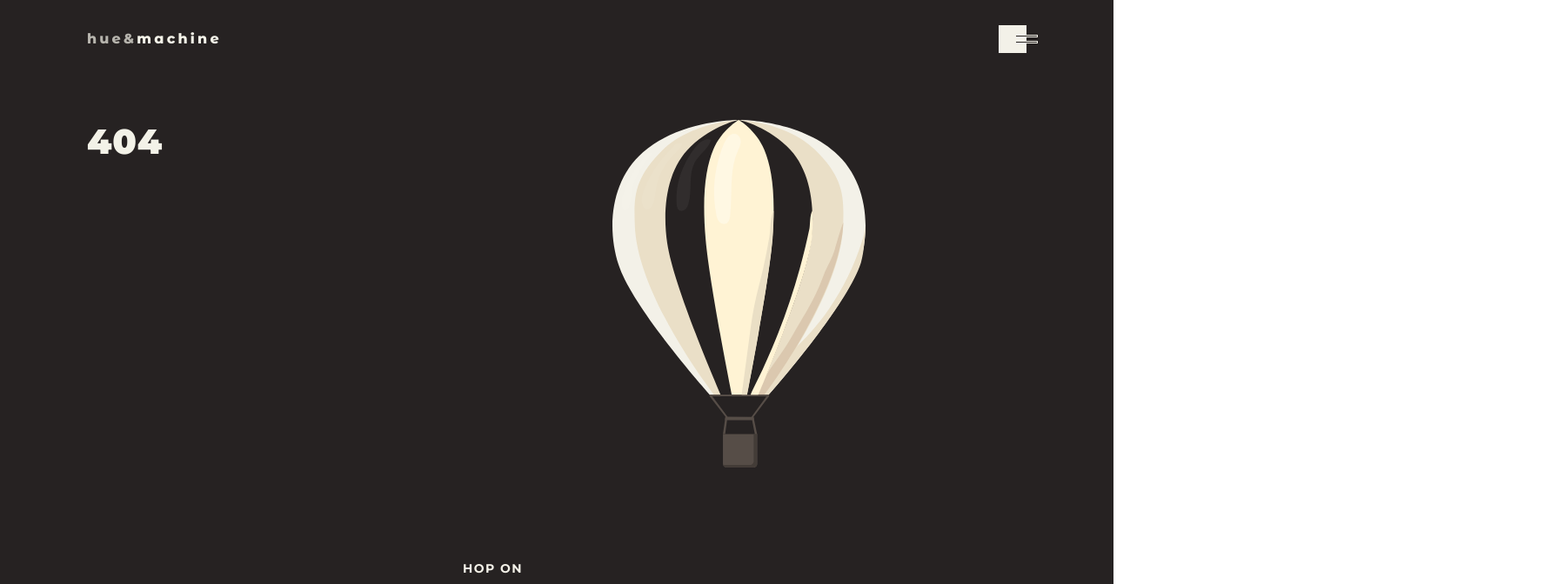
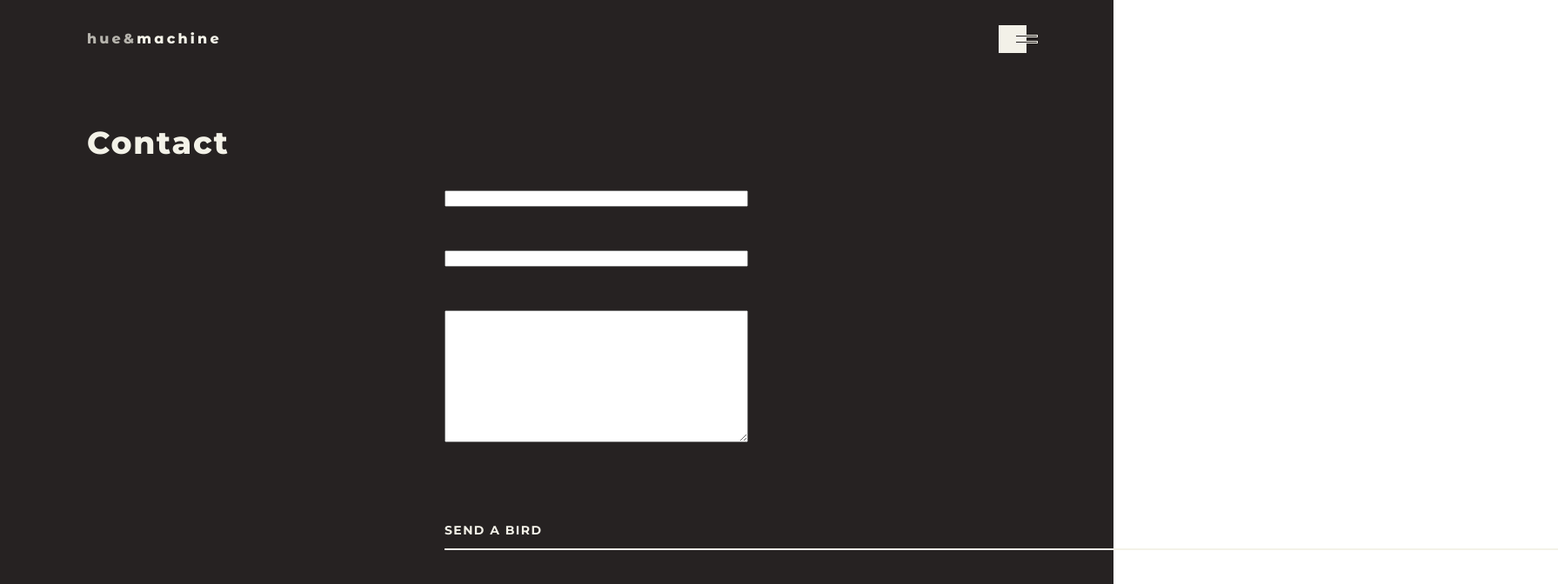
Before and after one commit to BDenysovets/hue-machine, a React (Create React App) app: page /contacts in a window 1280 px wide. Before the commit this address had no page. Shown: the top 672 px of the page at 87% size, 1791 px wide, since content can reach past the window. Built offline with nearby package versions, Linux system fonts and the light colour scheme.

Commit message:
feat: contacts page wip

```diff
--- a/src/App.tsx
+++ b/src/App.tsx
@@ -1,7 +1,7 @@
 import { Route, Routes } from "react-router-dom";
 import NotFound from "./pages/not-found";
 import Home from "./pages/home";
-import Contact from "./pages/contact";
+import Contacts from "./pages/contacts";
 
 import './styles/main.scss'
 
@@ -9,7 +9,7 @@ function App() {
   return (
     <Routes>
       <Route index element={<Home />} />
-      <Route path='/contact' element={<Contact />} />
+      <Route path='/contacts' element={<Contacts />} />
       <Route path="*" element={<NotFound />} />
     </Routes>
   );
--- a/src/components/ctaButton/CTAButton.tsx
+++ b/src/components/ctaButton/CTAButton.tsx
@@ -8,13 +8,14 @@ type Props = {
   subtitle?: string;
   link?: string;
   theme?: AppTheme
+  onClick?: () => void;
 }
 
-const CTAButton = ({title, subtitle, link = "/", theme = "dark"}: Props) => {
+const CTAButton = ({title, subtitle, link = "/", theme = "dark", onClick}: Props) => {
   const navigate = useNavigate();
 
   return (
-    <div className={cx('ctaButton', theme)} onClick={() => navigate(link)}>
+    <div className={cx('ctaButton', theme)} onClick={() => onClick ? onClick() : navigate(link)}>
       <div className="line top"/>
       <div className="line bottom"/>
       <div className="title">{title}</div>
--- a/src/pages/contact/index.tsx
+++ /dev/null
@@ -1,12 +0,0 @@
-import {FC} from "react";
-import { DefaultLayout } from "../../components/layout/DefaultLayout";
-
-const Contact: FC = () => {
-  return (
-    <DefaultLayout>
-      <h1>Contact Page</h1>
-    </DefaultLayout>
-  )
-}
-
-export default Contact
--- /dev/null
+++ b/src/pages/contacts/index.scss
@@ -0,0 +1,61 @@
+@import "../../styles/variables";
+@import "../../styles/mixins";
+
+.contactPage {
+  padding: 31px 0;
+
+  @media (min-width: $media-md) {
+    padding: 15px 0;
+  }
+
+  @media (min-width: $media-lg) {
+    padding: 48px 0;
+  }
+
+  .contactForm {
+    display: grid;
+    gap: 50px;
+  }
+
+  .contactPageTitle {
+    margin-bottom: 40px;
+
+    @media (min-width: $media-md) {
+      margin-bottom: 32px;
+    }
+
+    @media (min-width: $media-lg) {
+      margin-bottom: 29px;
+    }
+  }
+
+  .contactPageForm {
+    display: flex;
+    justify-content: flex-end;
+
+    .contactPageFormWrapper {
+      width: 100%;
+
+      @media (min-width: $media-md) {
+        max-width: 355px;
+      }
+
+      @media (min-width: $media-lg) {
+        max-width: 349px;
+        margin-right: 320px;
+      }
+    }
+
+    .formSubmission {
+      margin-top: 58px;
+
+      @media (min-width: $media-md) {
+        margin-top: 65px;
+      }
+
+      @media (min-width: $media-lg) {
+        margin-top: 79px;
+      }
+    }
+  }
+}
--- /dev/null
+++ b/src/pages/contacts/index.tsx
@@ -0,0 +1,30 @@
+import {FC} from "react";
+import { DefaultLayout } from "../../components/layout/DefaultLayout";
+import {Content} from "../../components/layout/Content";
+import {Title} from "../../components/typography/Title";
+import './index.scss'
+import {CTAButton} from "../../components/ctaButton/CTAButton";
+
+const Contacts: FC = () => {
+  return (
+    <DefaultLayout theme="dark">
+      <Content className="contactPage">
+        <Title level={2} className="contactPageTitle">Contact</Title>
+        <div className="contactPageForm">
+          <div className="contactPageFormWrapper">
+            <form className="contactForm">
+              <input type="text"/>
+              <input type="text"/>
+              <textarea rows={10} />
+            </form>
+            <div className="formSubmission">
+              <CTAButton title="Send a bird" theme="light" onClick={() => console.log('form submit')} />
+            </div>
+          </div>
+        </div>
+      </Content>
+    </DefaultLayout>
+  )
+}
+
+export default Contacts
```
